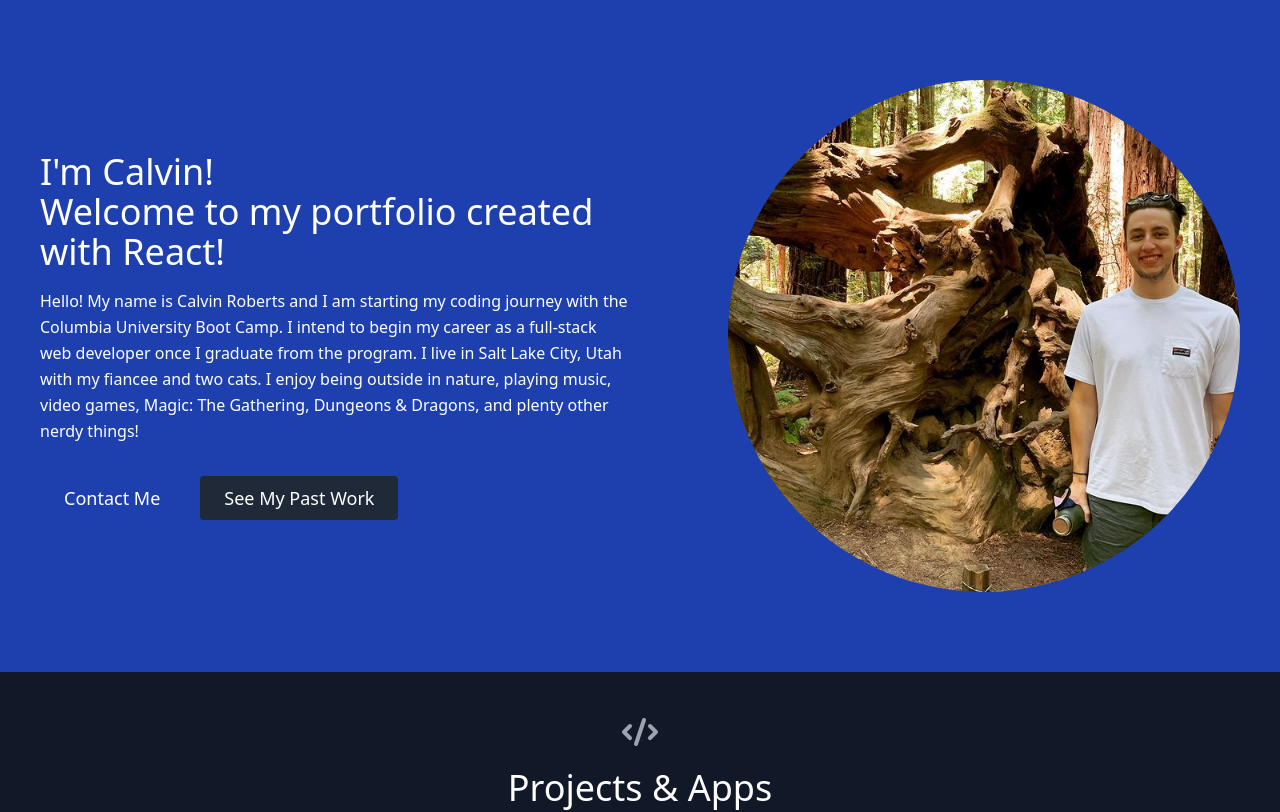
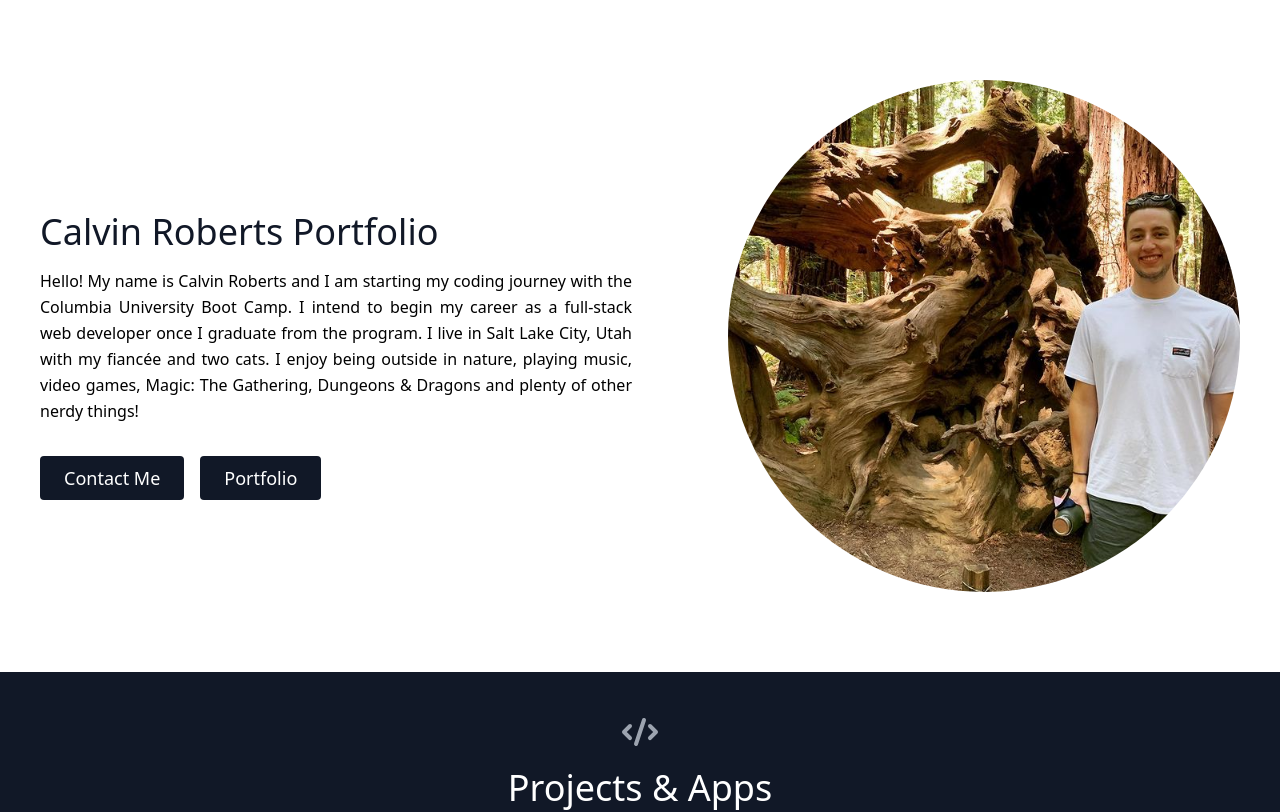
Before and after one commit to croberts27/react-portfolio, a React (Create React App) app: page / in a window 1280 px wide. Shown: the top 812 px of the page. Built offline with nearby package versions, Linux system fonts and the light colour scheme.

Commit message:
about.jsx updates

```diff
--- a/src/components/About.jsx
+++ b/src/components/About.jsx
@@ -2,40 +2,38 @@ import React from "react";
 function About() {
   return (
     <section id="about">
-      <div className="container mx-auto flex px-10 py-20 md:flex-row flex-col items-center bg-blue-800">
+      <div className="container mx-auto flex px-10 py-20 md:flex-row flex-col items-center">
         <div className="lg:flex-grow md:w-1/2 lg:pr-24 md:pr-16 flex flex-col md:items-start md:text-left mb-16 md:mb-0 items-center text-center">
-          <h1 className="title-font sm:text-4xl text-3xl mb-4 font-medium text-white">
-            I'm Calvin!
-            <br className="hidden lg:inline-block" /> Welcome to my portfolio
-            created with React!
+          <h1 className="title-font sm:text-4xl text-3xl mb-4 font-medium text-gray-900 text-center ">
+            <br className="hidden lg:inline-block" /> Calvin Roberts Portfolio
           </h1>
-          <p className="mb-8 leading-relaxed text-white">
+          <p className="mb-8 leading-relaxed text-justify ">
             Hello! My name is Calvin Roberts and I am starting my coding journey
             with the Columbia University Boot Camp. I intend to begin my career
             as a full-stack web developer once I graduate from the program. I
-            live in Salt Lake City, Utah with my fiancee and two cats. I enjoy
+            live in Salt Lake City, Utah with my fiancée and two cats. I enjoy
             being outside in nature, playing music, video games, Magic: The
-            Gathering, Dungeons & Dragons, and plenty other nerdy things!
+            Gathering, Dungeons & Dragons and plenty of other nerdy things!
           </p>
           <div className="flex justify-center">
             <a
               href="#contact"
-              className="inline-flex text-white bg-orange-600 border-0 py-2 px-6 focus:outline-none hover:bg-green-600 rounded text-center text-lg"
+              className="inline-flex text-white bg-gray-900 text-center border-0 py-2 px-6 focus:outline-none hover:bg-gray-700 rounded text-lg"
             >
               Contact Me
             </a>
             <a
               href="#projects"
-              className="ml-4 inline-flex text-white text-center bg-gray-800 border-0 py-2 px-6 focus:outline-none hover:bg-gray-700 hover:text-white rounded text-lg"
+              className="ml-4 inline-flex text-white bg-gray-900 text-center border-0 py-2 px-6 focus:outline-none hover:bg-gray-700 hover:text-white rounded text-lg"
             >
-              See My Past Work
+              Portfolio
             </a>
           </div>
         </div>
         <div className="lg:max-w-lg lg:w-full md:w-1/2 w-5/6">
           <img
             className="object-cover object-center rounded-full"
-            alt="profile picture"
+            alt="profile"
             src="./prof.jpg"
           />
         </div>
--- a/src/components/Projects.jsx
+++ b/src/components/Projects.jsx
@@ -11,11 +11,11 @@ function Projects() {
           <h1 className="sm:text-4xl text-3xl font-medium title-font mb-4 text-white">
             Projects & Apps
           </h1>
-          <p className="lg:w-2/3 mx-auto leading-relaxed text-base">
+          <p className="lg:w-2/3 mx-auto text-white font-semibold leading-relaxed text-base">
             Below are a few links to past projects and applications I have built. Please enjoy!
           </p>
         </div>
-        <div className="flex flex-wrap -m-4">
+        <div className="flex flex-wrap -m-4 ">
           {projects.map((project) => (
             <a
               href={project.link}
--- a/tailwind.config.js
+++ b/tailwind.config.js
@@ -2,7 +2,13 @@ module.exports = {
   purge: ["./src/**/*.{js,jsx,ts,tsx}", "./public/index.html"],
   darkMode: false, // or 'media' or 'class'
   theme: {
-    extend: {},
+    extend: {
+      colors: {
+        green: "#206C0F",
+        blue: "#155ed3",
+        orange: "rgb(249 115 22)",
+      },
+    },
   },
   variants: {
     extend: {},
```
